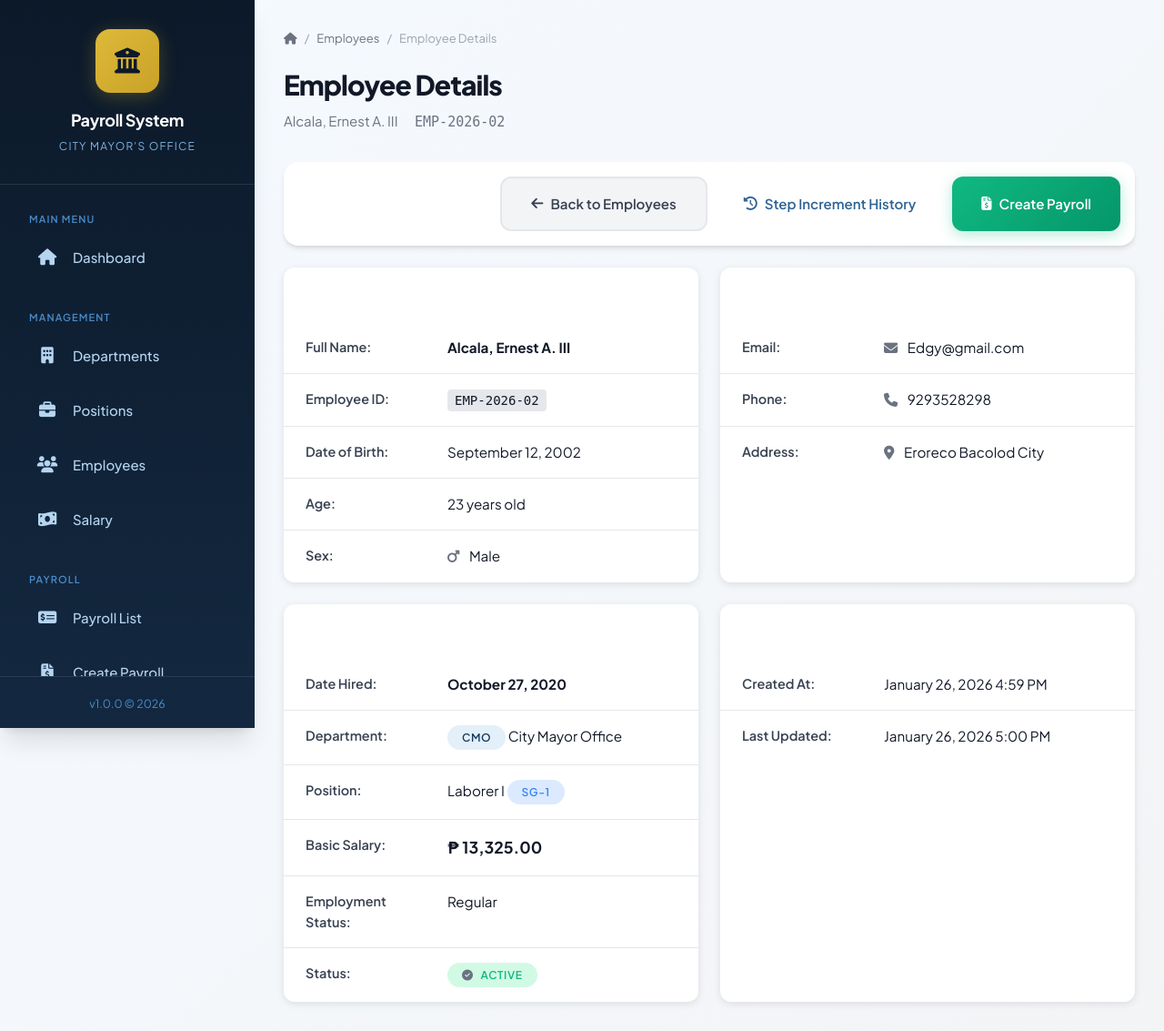
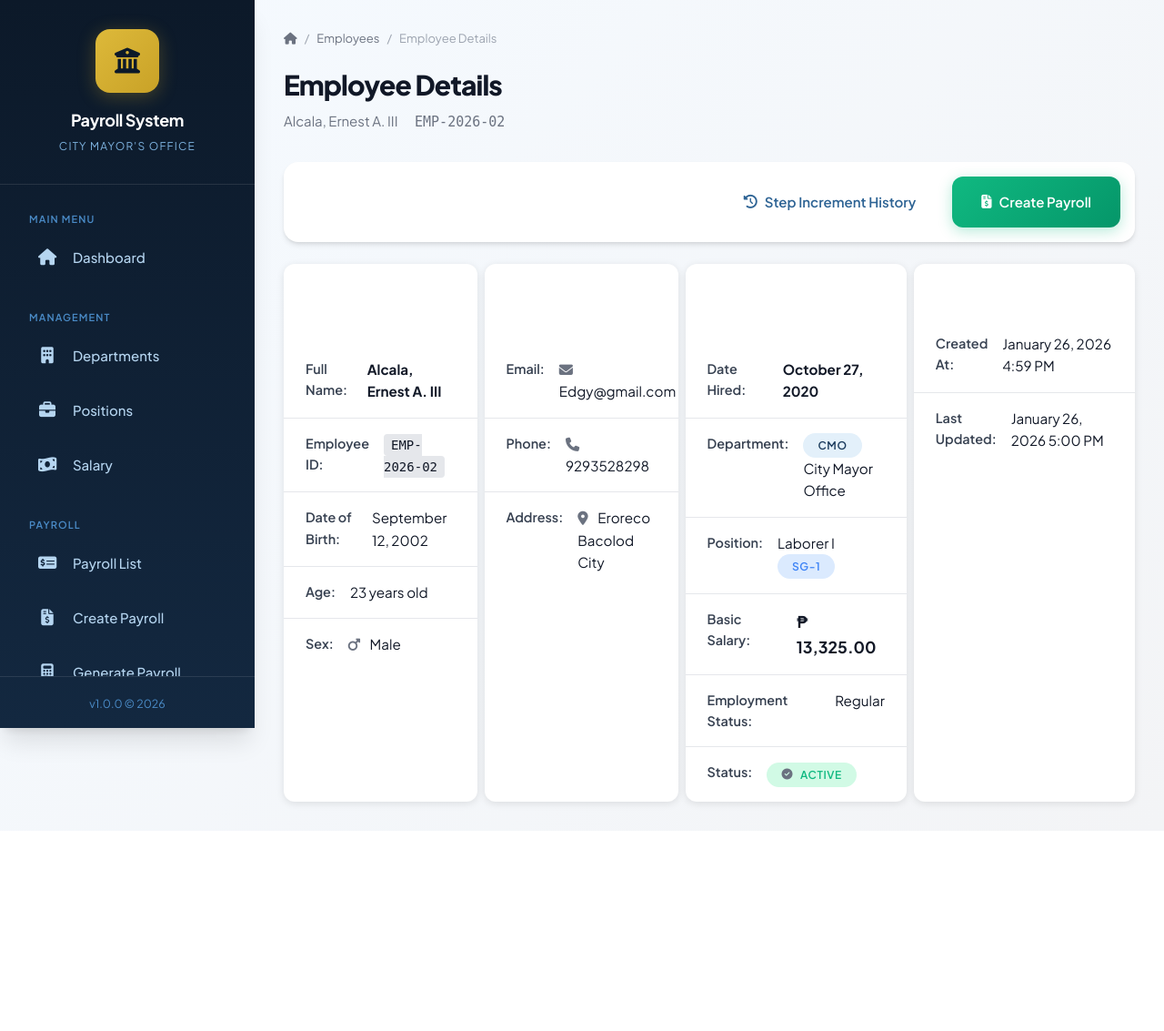
Before and after one commit to goldfry/Payroll, a PHP site: page /employee_details.php?id=38 in a window 1280 px wide. Shown: the whole page at 91% size. After the commit the page ends 891 px from the top, so only its background shows below. Run offline with PHP 8.4, Linux system fonts and the light colour scheme; data comes from the database, SQL or seed files in the repository.

Commit message:
Add files via upload

```diff
--- a/payroll_final/employee_details.php
+++ b/payroll_final/employee_details.php
@@ -99,9 +99,8 @@ require_once 'includes/header.php';
 <div class="card" style="margin-bottom: 1.5rem;">
     <div class="card-body" style="padding: 1rem;">
         <div style="display: flex; gap: 0.5rem; justify-content: flex-end;">
-            <a href="employees.php" class="btn btn-secondary">
-                <i class="fas fa-arrow-left"></i> Back to Employees
-            </a>
+
+
             <a href="step_inc_history.php?employee_id=<?php echo $employee['id']; ?>" class="btn btn-info">
                 <i class="fas fa-history"></i> Step Increment History
             </a>
@@ -339,9 +338,9 @@ require_once 'includes/header.php';
 
 <style>
 .employee-details-grid {
-    display: grid;
+    display: flex;
     grid-template-columns: repeat(auto-fit, minmax(350px, 1fr));
-    gap: 1.5rem;
+    gap: .5rem;
 }
 
 .details-card {
@@ -371,7 +370,7 @@ require_once 'includes/header.php';
 }
 
 .details-row {
-    display: grid;
+    display: flex;
     grid-template-columns: 140px 1fr;
     gap: 1rem;
     padding: 1rem 1.5rem;
--- a/payroll_final/includes/header.php
+++ b/payroll_final/includes/header.php
@@ -45,10 +45,10 @@
                         <i class="fas fa-briefcase"></i>
                         <span>Positions</span>
                     </a>
-                    <a href="employees.php" class="nav-item">
+                    <!-- <a href="employees.php" class="nav-item">
                         <i class="fas fa-users"></i>
                         <span>Employees</span>
-                    </a>
+                    </a> -->
                     <a href="salary.php" class="nav-item">
                         <i class="fas fa-money-bill-wave"></i>
                         <span>Salary</span>
--- a/payroll_final/step_inc_history.php
+++ b/payroll_final/step_inc_history.php
@@ -254,11 +254,7 @@ require_once 'includes/header.php';
                 (Automatic calculation: Step increases every 3 years)
             </small>
         </h2>
-        <div class="btn-group">
-            <a href="employees.php" class="btn btn-secondary">
-                <i class="fas fa-arrow-left"></i> Back to Employees
-            </a>
-        </div>
+
     </div>
 
     <div class="card-body" style="padding: 0;">
```
Also changed, not shown: payroll_final/employees.php (+3 -11 lines).
